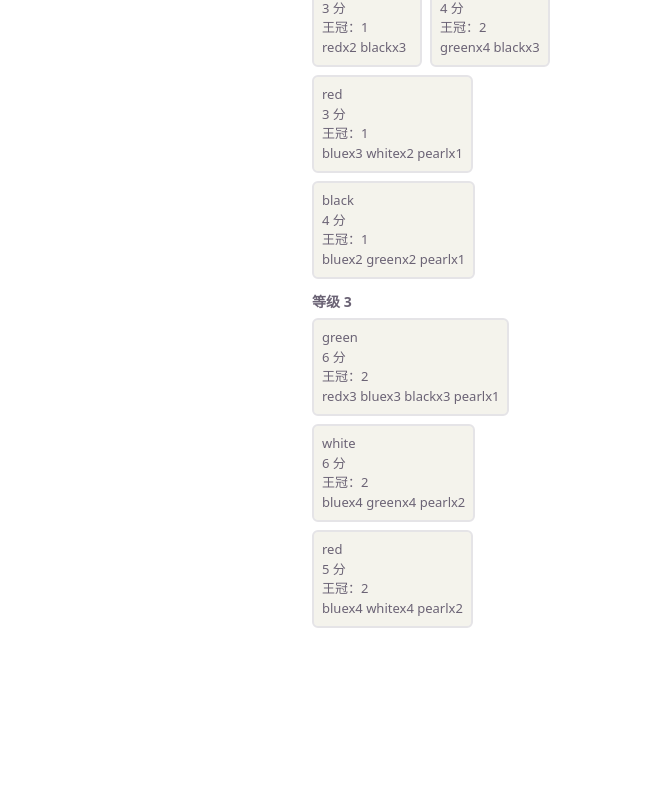
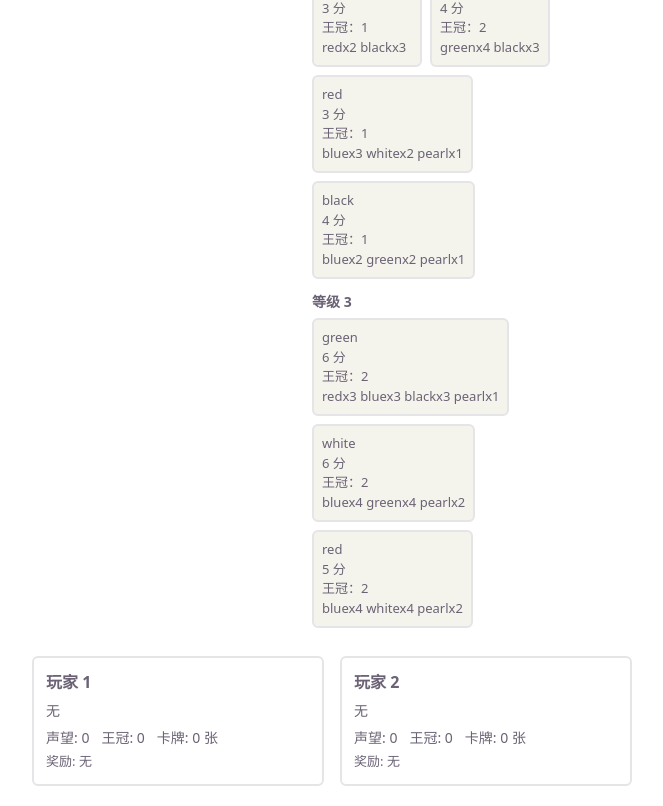
Before and after one commit to hong-kailin/FullStack-BoardGame-Project, a React (Vite) app: page / in a window 1280 px wide. Shown: the part 511-1317 px from the top of the page, without its empty margins (308-971 px from the left). Before the commit the page ends 1171 px from the top, so only its background shows below. Built offline with nearby package versions, Linux system fonts and the light colour scheme.

Commit message:
feat: lesson 38 - PlayerInfo component static display
- Add PlayerInfo component showing tokens, score, crowns, cards, bonuses
- Render two PlayerInfo panels for both players in App
- Use existing game logic functions: getTotalPoints, getTotalCrowns, getPlayerBonuses

```diff
--- a/src/App.css
+++ b/src/App.css
@@ -90,3 +90,37 @@
   min-width: 90px;
   font-size: 13px;
 }
+
+.players {
+  display: flex;
+  gap: 16px;
+  margin-top: 16px;
+}
+
+.player-info {
+  flex: 1;
+  border: 2px solid #e5e4e7;
+  border-radius: 6px;
+  padding: 12px;
+}
+
+.player-info h3 {
+  margin: 0 0 6px;
+  font-size: 16px;
+}
+
+.player-tokens {
+  font-size: 14px;
+  margin-bottom: 6px;
+}
+
+.player-stats {
+  display: flex;
+  gap: 12px;
+  font-size: 14px;
+}
+
+.player-bonuses {
+  font-size: 13px;
+  margin-top: 4px;
+}
--- a/src/App.tsx
+++ b/src/App.tsx
@@ -1,6 +1,7 @@
 import { useState } from "react";
 import Board from "./components/Board";
 import Pyramid from "./components/Pyramid";
+import PlayerInfo from "./components/PlayerInfo";
 import { createInitialState } from "./game/gameState";
 import "./App.css";
 
@@ -14,6 +15,10 @@ export default function App() {
         <Board boardTokens={state.boardTokens} />
         <Pyramid pyramid={state.pyramid} />
       </div>
+      <div className="players">
+        <PlayerInfo player={state.players[0]} />
+        <PlayerInfo player={state.players[1]} />
+      </div>
     </div>
   );
 }
--- /dev/null
+++ b/src/components/PlayerInfo.tsx
@@ -0,0 +1,40 @@
+import type { Player } from "../game/types";
+import { getPlayerBonuses } from "../game/purchase";
+import { getTotalPoints, getTotalCrowns } from "../game/game";
+
+interface PlayerInfoProps {
+  player: Player;
+}
+
+const TOKEN_LABELS: Record<string, string> = {
+  red: "🔴", blue: "🔵", green: "🟢",
+  white: "⚪", black: "⚫",
+  pearl: "🦪", gold: "🟡",
+};
+
+export default function PlayerInfo({ player }: PlayerInfoProps) {
+  const bonuses = getPlayerBonuses(player);
+
+  const tokenDisplay = Object.entries(player.tokens)
+    .filter(([, amount]) => amount > 0)
+    .map(([type, amount]) => `${TOKEN_LABELS[type]}x${amount}`)
+    .join(" ");
+
+  const bonusDisplay = Object.entries(bonuses)
+    .filter(([, amount]) => amount > 0)
+    .map(([color, amount]) => `${color}x${amount}`)
+    .join(" ");
+
+  return (
+    <div className="player-info">
+      <h3>{player.name}</h3>
+      <div className="player-tokens">{tokenDisplay || "无"}</div>
+      <div className="player-stats">
+        <span>声望: {getTotalPoints(player)}</span>
+        <span>王冠: {getTotalCrowns(player)}</span>
+        <span>卡牌: {player.cards.length} 张</span>
+      </div>
+      <div className="player-bonuses">奖励: {bonusDisplay || "无"}</div>
+    </div>
+  );
+}
```
Also changed, not shown: 1 other file (tests, documents, lock files or other folders).
